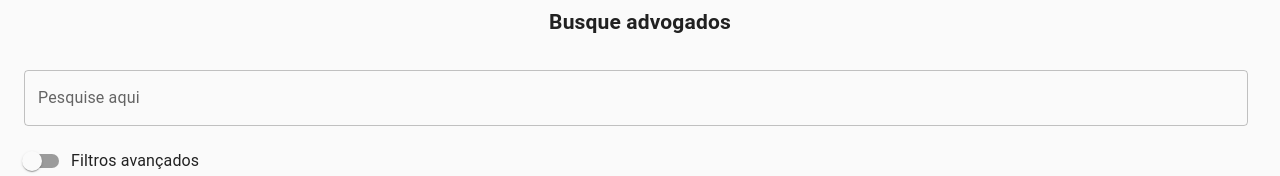
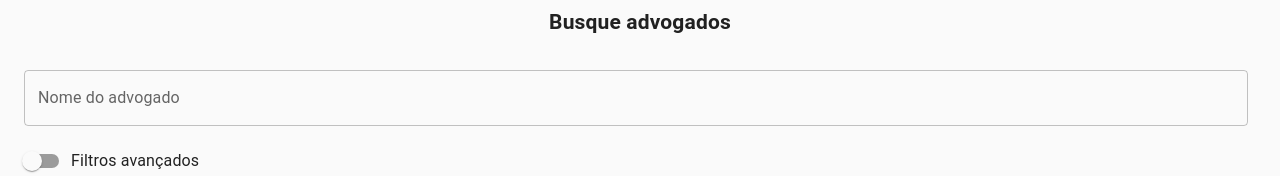
Before and after one commit to esperandio/justissimo-frontend, a React (Create React App) app: page /advogado/listar in a window 1280 px wide. Shown: the part 261-437 px from the top of the page. Built offline with nearby package versions, Linux system fonts and the light colour scheme; no server answers.

Commit message:
feat: alteracao da label do input de buscar advogado pelo nome

```diff
--- a/src/paginas/Listar/Advogado/index.js
+++ b/src/paginas/Listar/Advogado/index.js
@@ -117,8 +117,8 @@ export default function ListarAdvogado() {
                                 <FormControl fullWidth className={classes.margin}>
                                     <TextField
                                         id="Pesquisa"
-                                        label="Pesquise aqui"
-                                        placeholder="Pesquise aqui"
+                                        label="Nome do advogado"
+                                        placeholder="Nome do advogado"
                                         variant="outlined"
                                         margin="normal"
                                         value={nome}
```
